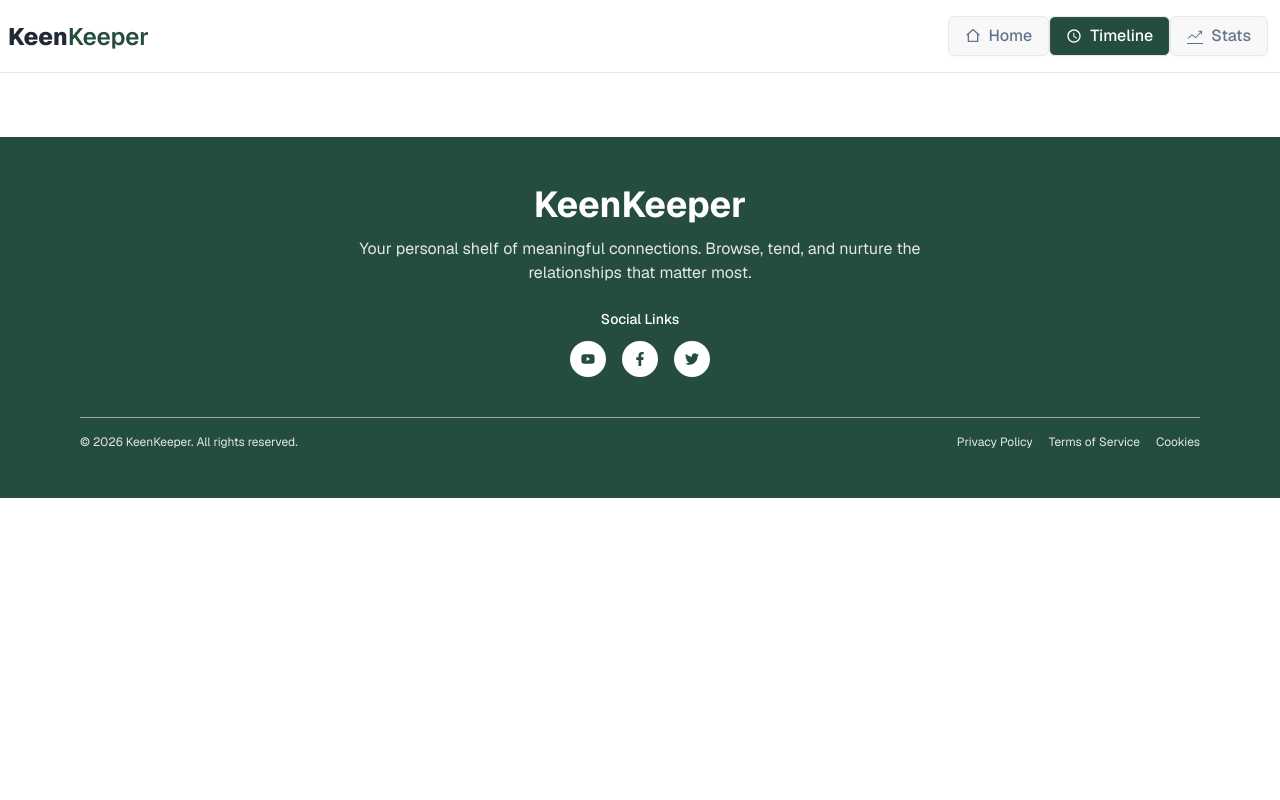
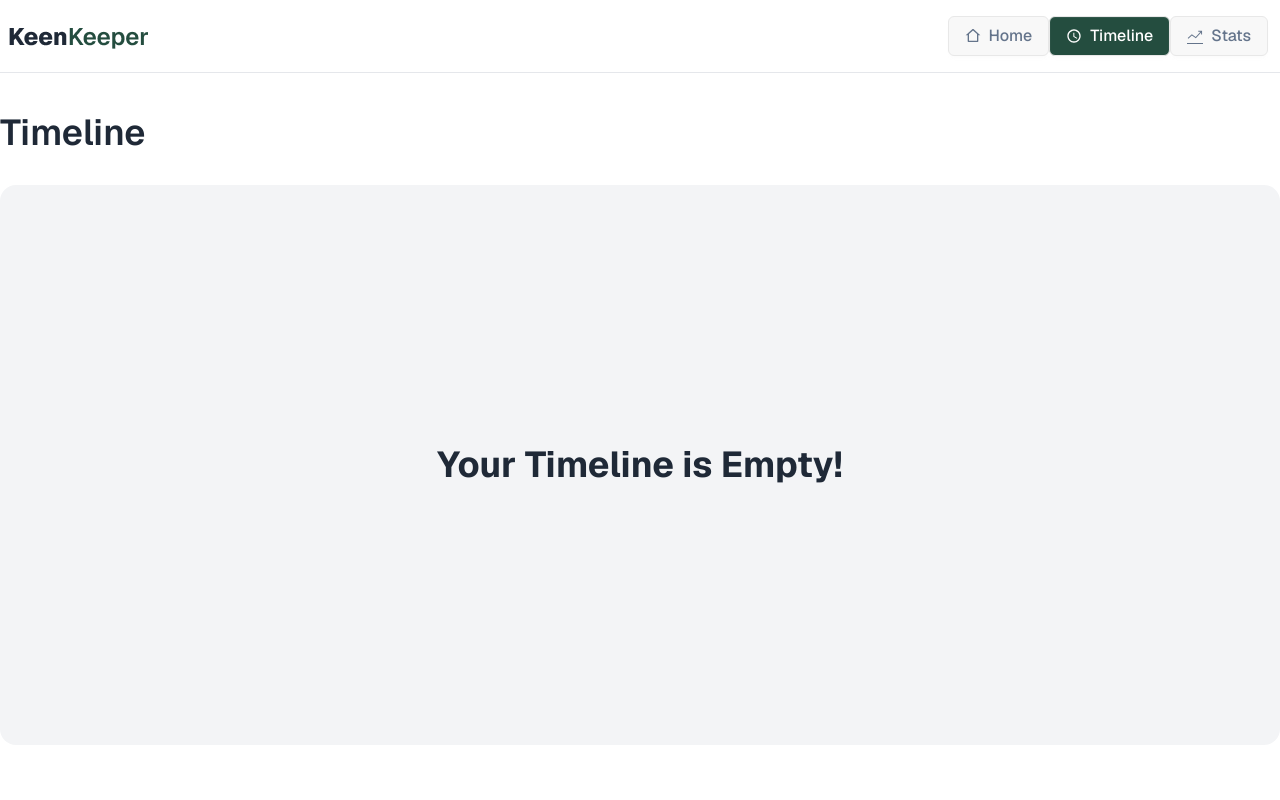
Before and after one commit to khadijarahmannupur-ctrl/Assienment-7, a React (Vite) app: page /timelinepage in a window 1280 px wide. Shown: the top 800 px of the page. Built offline with nearby package versions, Linux system fonts and the light colour scheme.

Commit message:
footer desigen is complet acording to figma

```diff
--- a/src/component/homePageItem/FriendsDetails.jsx
+++ b/src/component/homePageItem/FriendsDetails.jsx
@@ -12,7 +12,7 @@ const FriendsDetails = () => {
     const { friends, loading } = useFriends();
     const expectedFriend = friends.find((friend) => String(friend.id) === id);
 
-    const {timeLine, setTimeLine} = useContext(TimeLineContext);
+    const { timeLine, setTimeLine } = useContext(TimeLineContext);
     console.log(timeLine, setTimeLine);
 
     if (loading) {
@@ -22,8 +22,15 @@ const FriendsDetails = () => {
             </div>
         );
     }
-    const handleTimeLine = ()=> {
-        setTimeLine([...timeLine, expectedFriend]);
+    const handleTimeLine = (type) => {
+        const newEntry = {
+            type: type,
+            title: name,
+            // title: `${type} with ${name}`,
+            date: next_due_date
+        };
+
+        setTimeLine([...timeLine, newEntry]);
     }
 
     const { name, picture, email, days_since_contact, status, tags, bio, goal, next_due_date } = expectedFriend;
@@ -114,34 +121,36 @@ const FriendsDetails = () => {
                         <div className="rounded-2xl border border-gray-200 p-5">
                             <h3 className="mb-4 text-lg font-semibold text-[#244D3F]">Quick Check-In</h3>
 
-                              {/* button-1 */}
+                            {/* button-1 */}
                             <div className="grid grid-cols-1 sm:grid-cols-3 gap-4">
                                 <button
-                                  onClick={handleTimeLine}
+                                    onClick={() => handleTimeLine('Call')}
                                     className="rounded-2xl border border-gray-200 bg-gray-50 p-6 text-center hover:bg-green-50 transition"
                                 >
                                     <div className="text-2xl flex justify-center">
-                                        <img src={callImg} alt="" className='w-8'/>
+                                        <img src={callImg} alt="" className='w-8' />
                                     </div>
                                     <div className="mt-2 text-sm font-medium text-gray-700">Call</div>
                                 </button>
 
                                 {/* button-2 */}
                                 <button
+                                    onClick={() => handleTimeLine('Text')}
                                     className="rounded-2xl border border-gray-200 bg-gray-50 p-6 text-center hover:bg-green-50 transition"
                                 >
                                     <div className="text-2xl flex justify-center">
-                                        <img src={textImg} alt="" className='w-8'/>
+                                        <img src={textImg} alt="" className='w-8' />
                                     </div>
                                     <div className="mt-2 text-sm font-medium text-gray-700">Text</div>
                                 </button>
 
                                 {/* button-3 */}
                                 <button
+                                    onClick={() => handleTimeLine('Video')}
                                     className="rounded-2xl border border-gray-200 bg-gray-50 p-6 text-center hover:bg-green-50 transition"
                                 >
                                     <div className="text-2xl flex justify-center">
-                                        <img src={videoImg} alt="" className='w-8'/>
+                                        <img src={videoImg} alt="" className='w-8' />
                                     </div>
                                     <div className="mt-2 text-sm font-medium text-gray-700">Video</div>
                                 </button>
--- a/src/pages/TimeLinePage.jsx
+++ b/src/pages/TimeLinePage.jsx
@@ -1,15 +1,52 @@
 import React, { useContext } from 'react';
 import { TimeLineContext } from '../context/TimeLineContext';
+import callImg from '../assets/call.png'
+import textImg from '../assets/text.png'
+import videoImg from '../assets/video.png'
 
 const TimeLinePage = () => {
-    const {timeLine, setTimeLine} = useContext(TimeLineContext);
+    const { timeLine, setTimeLine } = useContext(TimeLineContext);
     console.log(timeLine, setTimeLine);
+
+    const getIcon = (type) => {
+        if (type === "Call") return callImg;
+        if (type === "Text") return textImg;
+        if (type === "Video") return videoImg;
+    };
     return (
-        <div>
-            {
-                timeLine.map(friend => <div>
-                    <h2>{friend.name}</h2>
-                </div>)
+        <div className='container mx-auto mt-10'>
+            <div className="mb-8 text-center">
+                <h2 className="font-semibold text-4xl text-[#1F2937] text-left">Timeline</h2>
+            </div>
+            {timeLine.length === 0 ?
+                <div className='bg-gray-100 h-[70vh] rounded-2xl flex items-center justify-center'>
+                    <h2 className="font-bold text-4xl text-center my-5 text-[#1F2937]">
+                        Your Timeline is Empty!
+                    </h2>
+                </div>
+                : timeLine.map((friend) => (
+                    <div key={friend.id} className="flex items-center gap-5 border border-gray-200 mt-5 p-5 rounded-2xl">
+
+                        {/* Icon */}
+                        <img src={getIcon(friend.type)} className="w-5" />
+
+                        {/* Text */}
+                        <div>
+                            <p className='mb-1'>
+                                <span className="text-[#244D3F] text-xl font-semibold">
+                                    {friend.type}
+                                </span>
+
+                                <span className="text-gray-600 ml-1">
+                                    with {friend.title}
+                                </span>
+                            </p>
+                            <p className="text-sm text-gray-500">{friend.date}</p>
+                        </div>
+
+                    </div>
+                ))
+
             }
         </div>
     );
```
